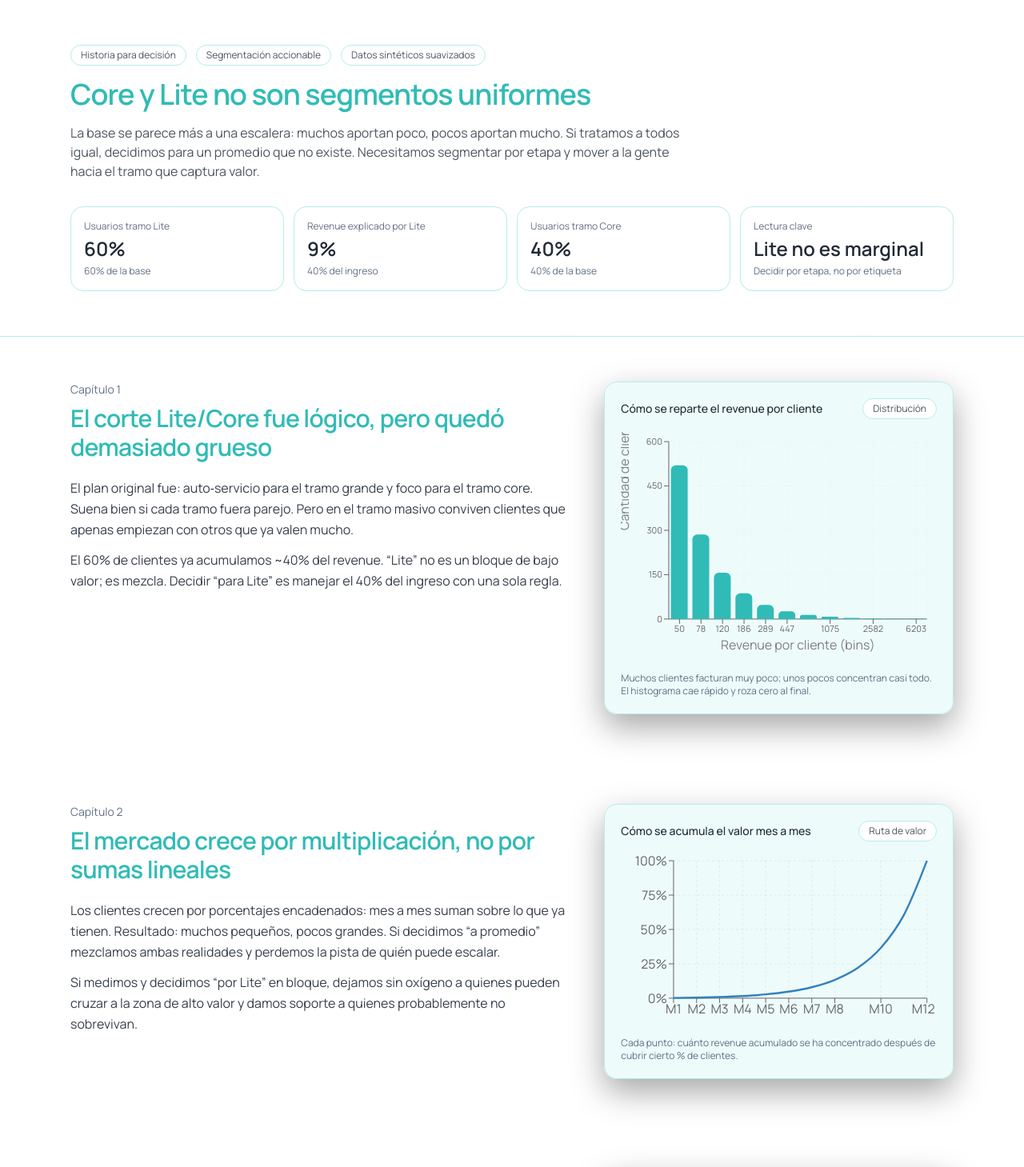
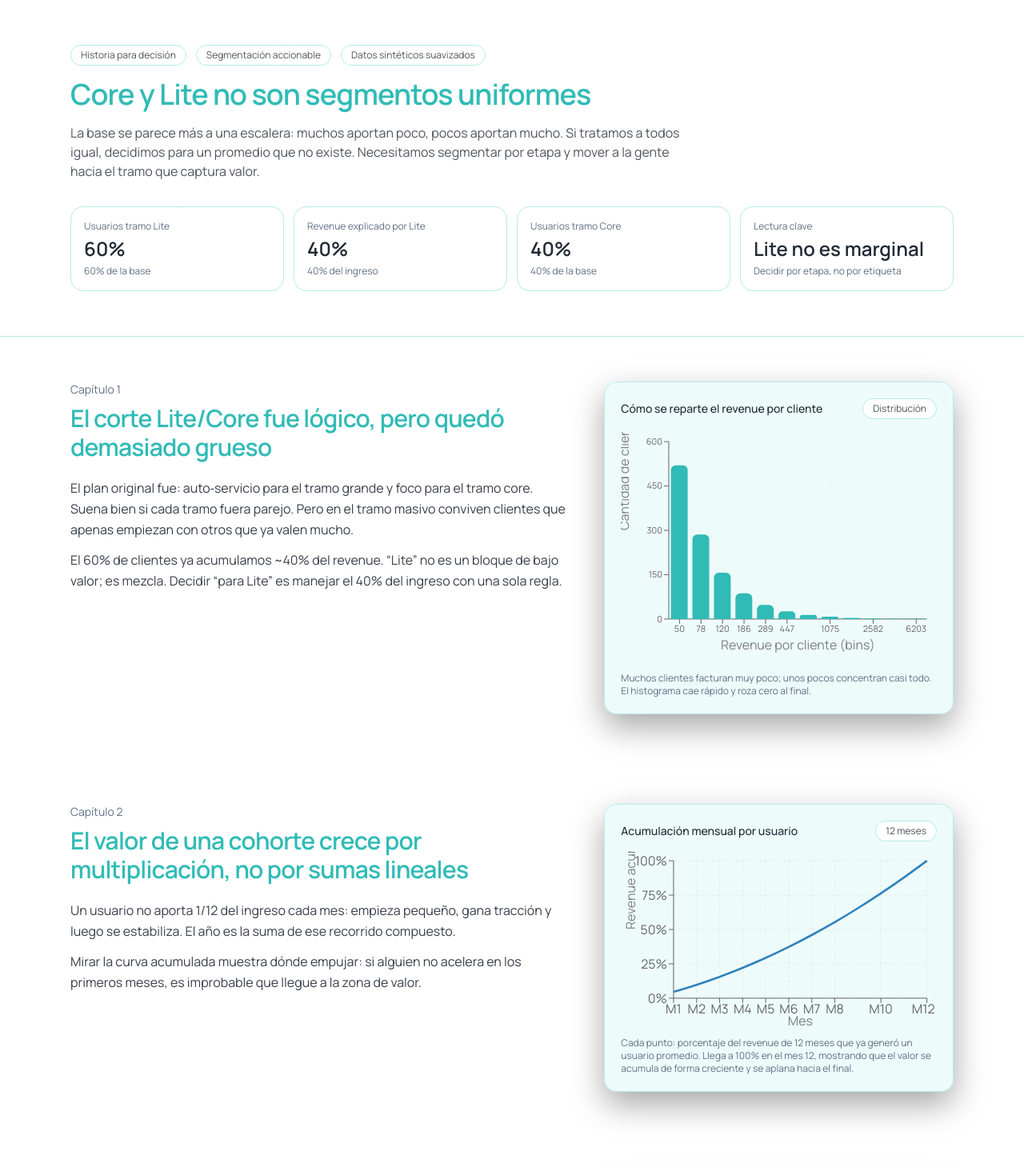
Before and after one commit to jdbAlegra/segmentation, a React (Vite) app: page / in a window 1280 px wide. Shown: the top 1459 px of the page at 80% size. Built offline with nearby package versions, Linux system fonts and the light colour scheme.

Commit message:
improving charts

```diff
--- a/src/StorySegmentationPage.jsx
+++ b/src/StorySegmentationPage.jsx
@@ -30,7 +30,9 @@ function buildCustomerSample({ liteShare = 0.6, targetLiteRevenue = 40, points =
     for (let i = 0; i < 40; i++) {
       const mid = (lo + hi) / 2;
       const v = f(mid);
-      if (v > targetY) hi = mid;
+      // f(b) es monótonamente decreciente: a mayor beta, más curvatura y menor share en Lite.
+      // Si estamos por debajo del objetivo, beta es demasiado alta -> bajamos hi.
+      if (v < targetY) hi = mid;
       else lo = mid;
     }
     return (lo + hi) / 2;
@@ -47,24 +49,41 @@ function buildCustomerSample({ liteShare = 0.6, targetLiteRevenue = 40, points =
   const liteRevenuePct = fn(liteShare);
   const coreRevenuePct = 100 - liteRevenuePct;
 
-  // Ruta “mensual” simple: 12 puntos equiespaciados en clientes
-  const monthly = Array.from({ length: 12 }, (_, i) => {
-    const p = (i + 1) / 12;
-    return { month: i + 1, revenuePct: fn(p), clientsPct: p * 100 };
-  });
+  // Serie simple: acumulación de revenue mes a mes para un usuario/cohorte (100% = lo generado en 12 meses).
+  const months = 12;
+  const monthly = [];
+  let mrr = 100;
+  let rate = 0.15; // crecimiento mensual inicial
+  const decay = 0.92; // se desacelera suavemente
+  let total = 0;
+  for (let i = 0; i < months; i++) {
+    mrr *= 1 + rate;
+    total += mrr;
+    rate *= decay;
+    monthly.push({ month: i + 1, cumulativePct: 0 }); // se rellena abajo
+  }
+  let cumulative = 0;
+  mrr = 100;
+  rate = 0.15;
+  for (let i = 0; i < months; i++) {
+    mrr *= 1 + rate;
+    cumulative += mrr;
+    monthly[i].cumulativePct = (cumulative / total) * 100;
+    rate *= decay;
+  }
 
   // Histograma sintético (no monetario) para mostrar “muchos pequeños, pocos grandes”
   const histogram = [];
   let count = 520;
   let bucket = 50; // valor de referencia de revenue de factura
-  const decay = 0.55;
+  const histDecay = 0.55;
   const growth = 1.55;
   for (let i = 0; i < histogramBins; i++) {
     histogram.push({
       bucket: `${Math.round(bucket)}`,
       count: Math.max(1, Math.round(count)),
     });
-    count *= decay;
+    count *= histDecay;
     bucket *= growth;
   }
 
@@ -138,22 +157,29 @@ function MomentumChart({ monthly }) {
   return (
     <Card>
       <div className="flex items-center justify-between">
-        <div className="text-sm font-medium">Cómo se acumula el valor mes a mes</div>
-        <Pill>Ruta de valor</Pill>
+        <div className="text-sm font-medium">Acumulación mensual por usuario</div>
+        <Pill>12 meses</Pill>
       </div>
       <div className="mt-3 h-56">
         <ResponsiveContainer width="100%" height="100%">
           <LineChart data={safe} margin={{ top: 12, bottom: 10, left: 6, right: 12 }}>
             <CartesianGrid strokeDasharray="3 3" opacity={0.35} />
-            <XAxis dataKey="month" tickFormatter={(v) => `M${v}`} />
-            <YAxis domain={[0, 100]} tickFormatter={(v) => `${Math.round(v)}%`} />
-            <Tooltip formatter={(v) => `${Math.round(v)}%`} labelFormatter={(l) => `Mes ${l}`} />
-            <Line type="monotone" dataKey="revenuePct" strokeWidth={2.4} dot={false} />
+            <XAxis dataKey="month" tickFormatter={(v) => `M${v}`} label={{ value: "Mes", position: "insideBottom", offset: -4 }} />
+            <YAxis
+              domain={[0, 100]}
+              tickFormatter={(v) => `${Math.round(v)}%`}
+              label={{ value: "Revenue acumulado (usuario 12m = 100%)", angle: -90, position: "insideLeft", offset: 6 }}
+            />
+            <Tooltip
+              formatter={(v) => `${Math.round(v)}%`}
+              labelFormatter={(l) => `Mes ${l}`}
+            />
+            <Line type="monotone" dataKey="cumulativePct" name="Acumulado" strokeWidth={2.6} dot={false} />
           </LineChart>
         </ResponsiveContainer>
       </div>
       <div className="mt-2 text-xs text-muted-foreground">
-        Cada punto: cuánto revenue acumulado se ha concentrado después de cubrir cierto % de clientes.
+        Cada punto: porcentaje del revenue de 12 meses que ya generó un usuario promedio. Llega a 100% en el mes 12, mostrando que el valor se acumula de forma creciente y se aplana hacia el final.
       </div>
     </Card>
   );
@@ -270,16 +296,15 @@ export default function StorySegmentationPage() {
 
         <Section
           kicker="Capítulo 2"
-          title="El mercado crece por multiplicación, no por sumas lineales"
+          title="El valor de una cohorte crece por multiplicación, no por sumas lineales"
           right={<MomentumChart monthly={monthly} />}
         >
           <p>
-            Los clientes crecen por porcentajes encadenados: mes a mes suman sobre lo que ya tienen. Resultado: muchos pequeños, pocos grandes. Si
-            decidimos “a promedio” mezclamos ambas realidades y perdemos la pista de quién puede escalar.
+            Un usuario no aporta 1/12 del ingreso cada mes: empieza pequeño, gana tracción y luego se estabiliza. El año es la suma de ese recorrido
+            compuesto.
           </p>
           <p className="mt-3">
-            Si medimos y decidimos “por Lite” en bloque, dejamos sin oxígeno a quienes pueden cruzar a la zona de alto valor y damos soporte a quienes
-            probablemente no sobrevivan.
+            Mirar la curva acumulada muestra dónde empujar: si alguien no acelera en los primeros meses, es improbable que llegue a la zona de valor.
           </p>
         </Section>
 
```
